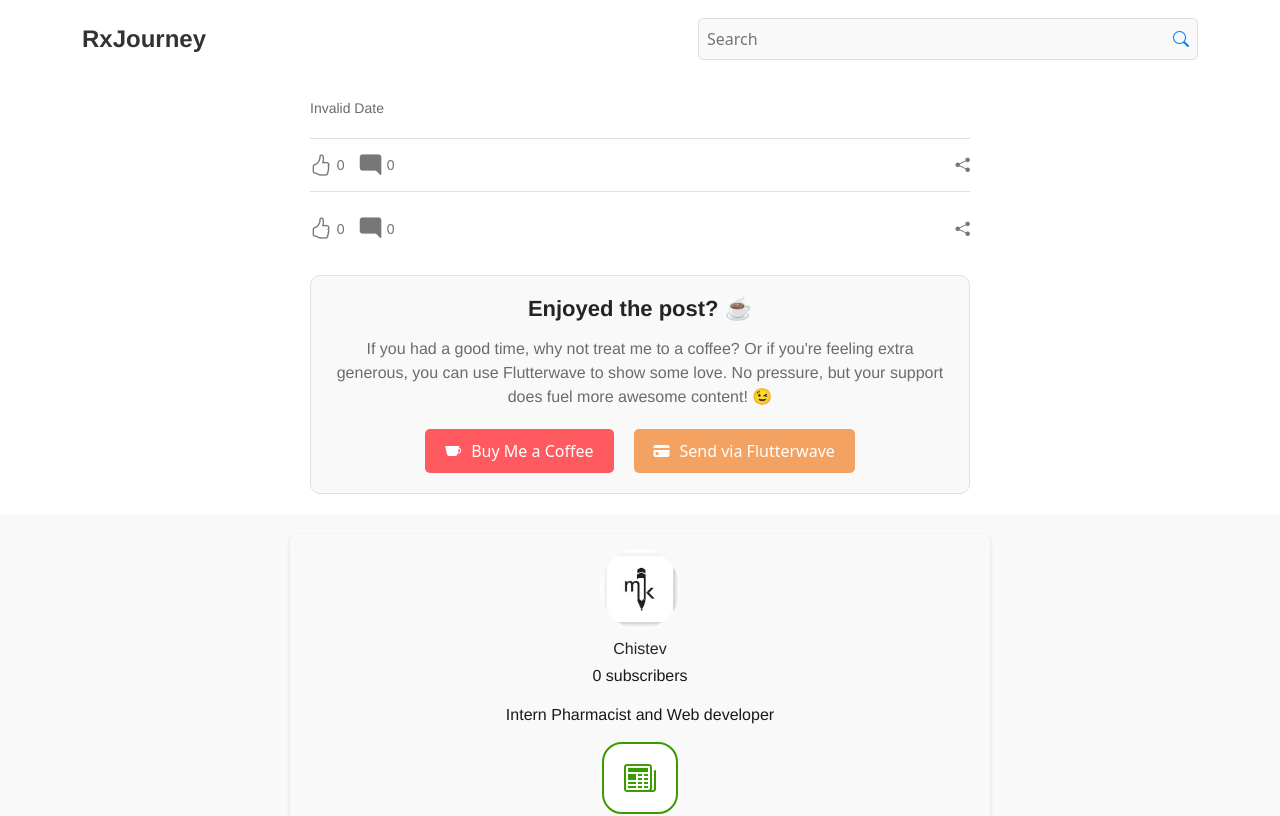
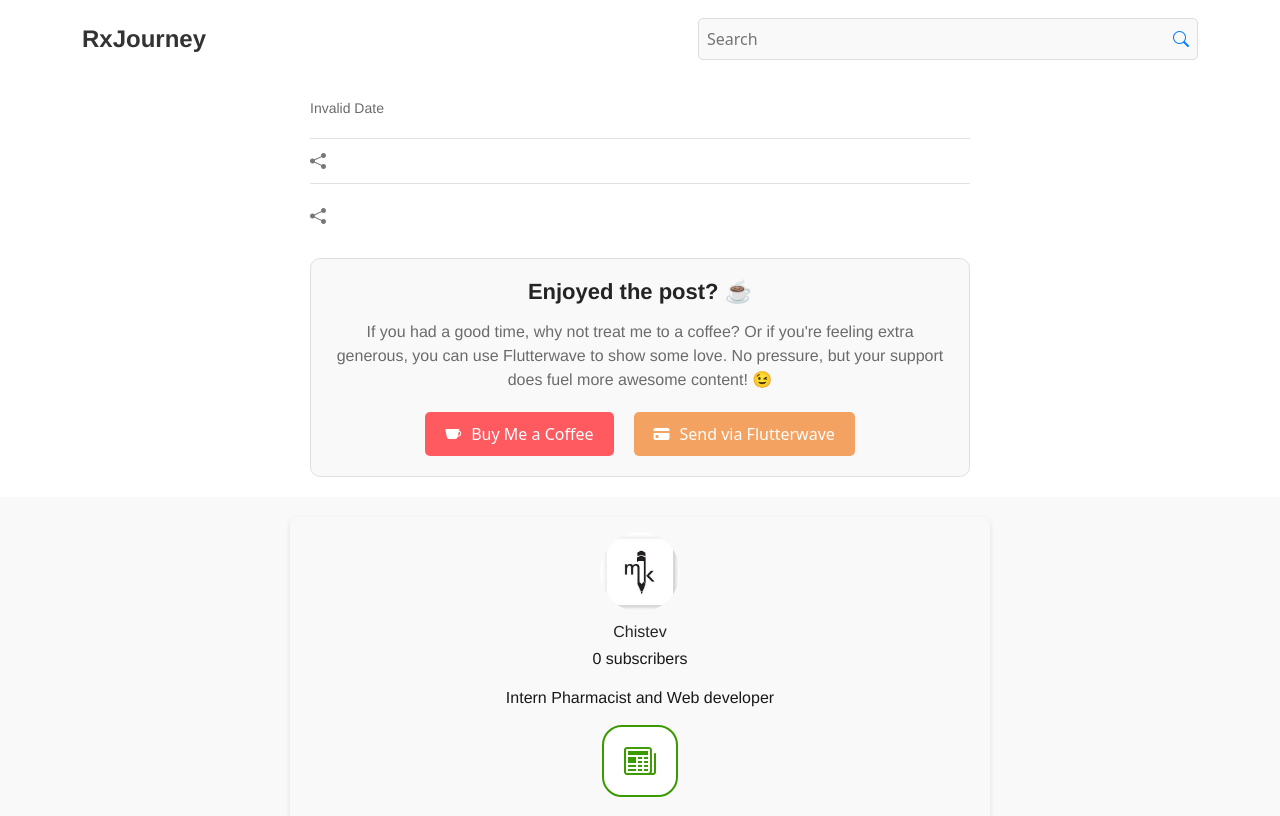
Before and after one commit to chistev/RxJourney, a SvelteKit app: page /1 in a window 1280 px wide. Shown: the top 816 px of the page. Built offline with nearby package versions, Linux system fonts and the light colour scheme; no server answers.

Commit message:
removed like and comment icons on PostIcons component

```diff
--- a/src/components/PostIcons.svelte
+++ b/src/components/PostIcons.svelte
@@ -1,116 +1,24 @@
 <script>
-  import { postStore } from '../stores/postStore';
-  import { fetchCsrfToken } from '../utils';
-  import { onDestroy, createEventDispatcher, onMount } from 'svelte';
   import ShareOptions from '../components/ShareOptions.svelte';
 
-  let post;
-  let liked = false;
-  let showComments = false;
-  let totalComments = 0;
   let showShareOptions = false;
-
-  const unsubscribe = postStore.subscribe(value => {
-      post = value;
-      liked = post.liked || false;
-      totalComments = post.comments.length;
-  });
-
-  const dispatch = createEventDispatcher();
-
-  async function handleLike() {
-    liked = !liked;
-    postStore.update(store => {
-        store.liked = liked;
-        store.total_likes += liked ? 1 : -1;
-        return store;
-    });
-
-    try {
-        const csrfToken = await fetchCsrfToken();
-        const response = await fetch(`http://localhost:8000/detail/toggle-like/${post.id}/`, {
-            method: 'POST',
-            headers: {
-                'Content-Type': 'application/json',
-                'X-CSRFToken': csrfToken,
-            },
-            credentials: 'include',
-        });
-
-        if (!response.ok) {
-            throw new Error('Failed to toggle like');
-        }
-
-        const data = await response.json();
-        liked = data.liked;
-        postStore.update(store => {
-            store.total_likes = data.total_likes;
-            store.liked = liked;
-            return store;
-        });
-
-    } catch (error) {
-        liked = !liked;
-        postStore.update(store => {
-            store.liked = liked;
-            store.total_likes += liked ? 1 : -1;
-            return store;
-        });
-        alert('Something went wrong. Please try again.');
-    }
-  }
-
-  function toggleComments() {
-    showComments = !showComments;
-  }
 
   function toggleShareOptions(state) {
     showShareOptions = state;
   }
-
-  onDestroy(() => {
-    unsubscribe();
-  });
 </script>
 
 <div class="post-icons">
-  <div class="post-icons-left">
-    <span>
-      <i class={liked ? "bi bi-hand-thumbs-up-fill" : "bi bi-hand-thumbs-up"} on:click={handleLike}></i> {post.total_likes}
-    </span>
-    <span>
-      <i class="bi bi-chat-right-fill" on:click={toggleComments}></i> {totalComments}
-    </span>
-  </div>
+  <ShareOptions {showShareOptions} {toggleShareOptions} />
+</div>
 
-  <ShareOptions {showShareOptions} {toggleShareOptions} />
-
-
-</div>
 <style>
   .post-icons {
     display: flex;
     align-items: center;
     justify-content: space-between;
-    font-size: 0.9em;
+    font-size: 16px;
     color: #777;
     position: relative;
   }
-
-  .post-icons-left {
-    display: flex;
-    align-items: center;
-    gap: 15px;
-  }
-
-  .post-icons-left span {
-    display: flex;
-    align-items: center;
-    gap: 5px;
-  }
-
-  .post-icons i {
-    font-size: 1.5em;
-    cursor: pointer;
-  }
 </style>
```
